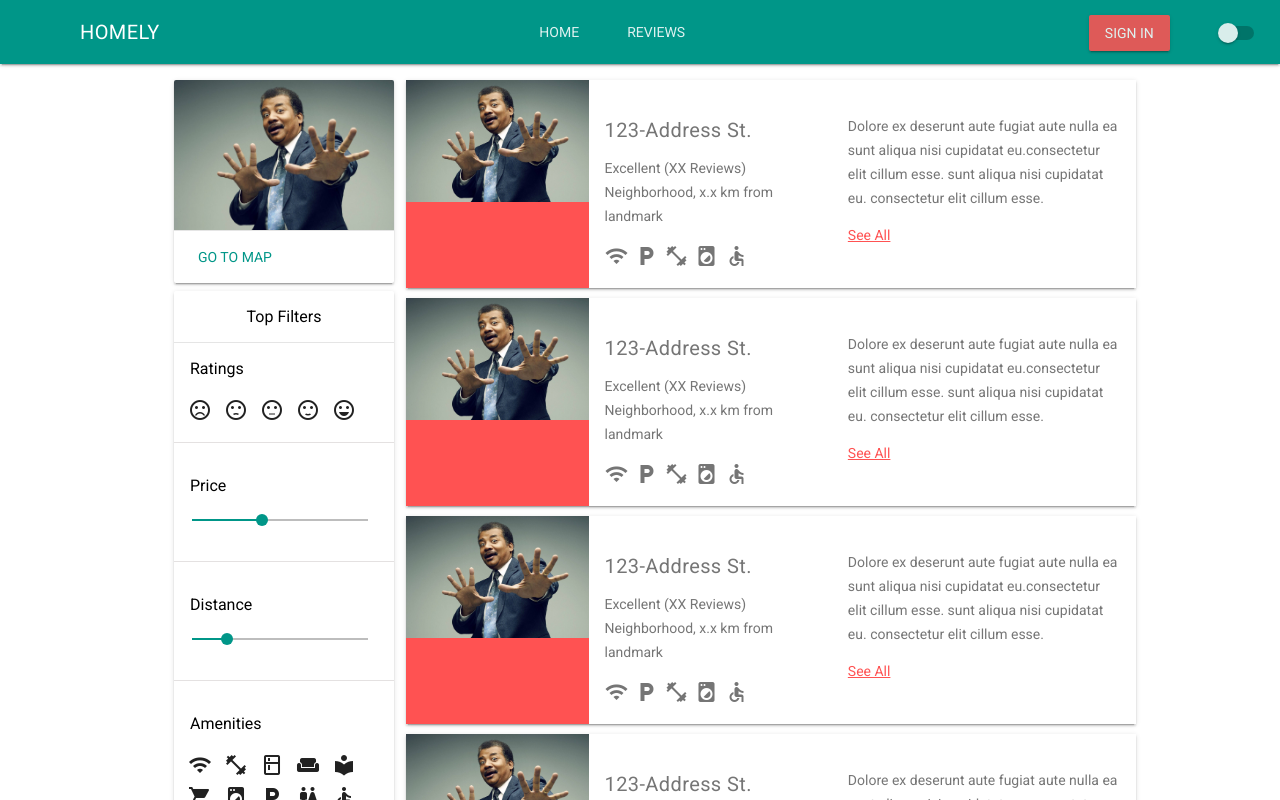
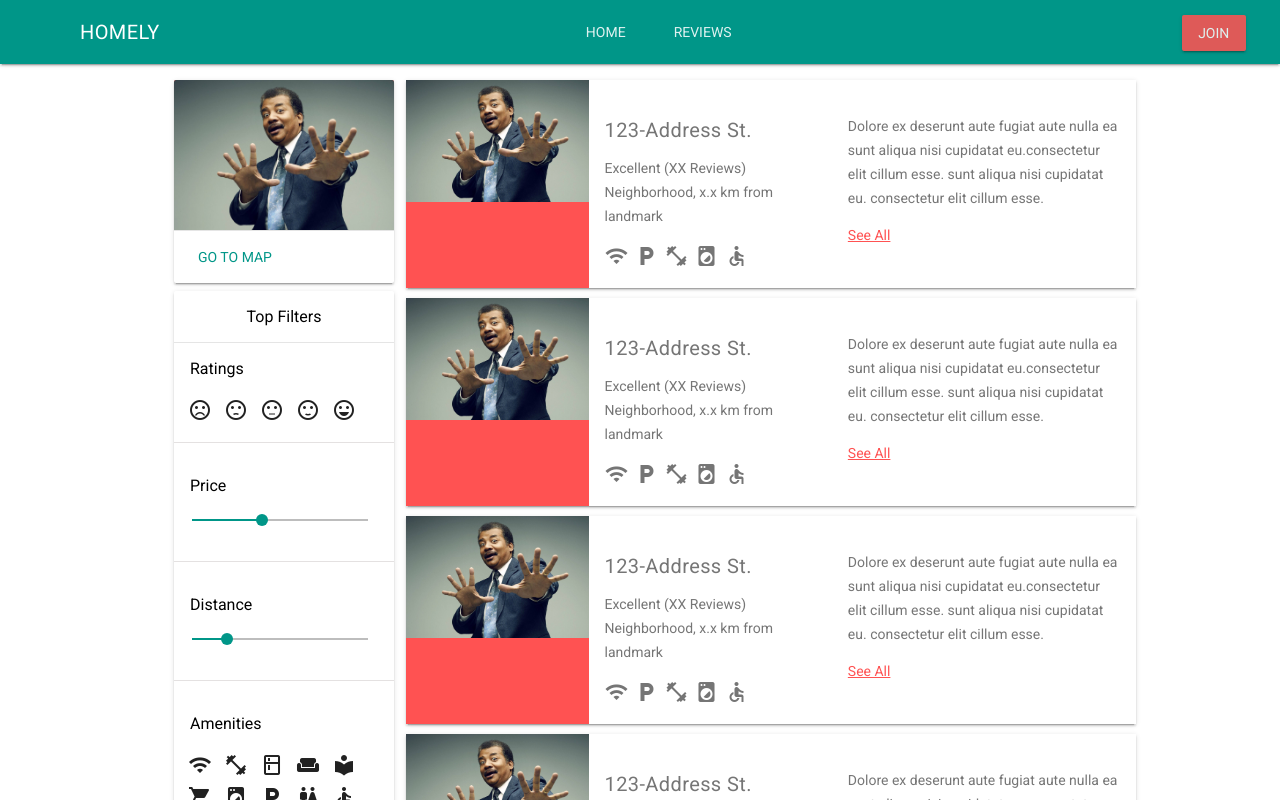
Before and after one commit to SEG2900Team6/SEG2900Team6.github.io, a plain HTML site: page reviews.html in a window 1280 px wide. Drawn offline with Linux system fonts and the light colour scheme; files whose address does not match are found by name.

Commit message:
Updated nav bar for all pages

```diff
--- a/reviews.html
+++ b/reviews.html
@@ -19,15 +19,10 @@
 					<a class="mdl-navigation__link" href="https://seg2900team6.github.io/">HOME</a>
 					<a class="mdl-navigation__link" href="https://seg2900team6.github.io/reviews">REVIEWS</a>
 					<div class="mdl-layout-spacer"></div>
-						<a class="mdl-navigation__link" href="https://seg2900team6.github.io/signup">
-								<button class="mdl-button mdl-js-button mdl-button--raised mdl-js-ripple-effect mdl-button--accent">
-										Sign in
-								</button>
-						</a>
-						<a class="mdl-navigation__link" href="" style="margin-right:50px;">
-								<label for="switch2" class="mdl-switch mdl-js-switch mdl-js-ripple-effect">
-										<input type="checkbox" id="switch2" class="mdl-switch__input">
-								</label>
+						<a class="mdl-navigation__link" href="https://seg2900team6.github.io/signup" style="margin-right:50px;">
+							<button class="mdl-button mdl-js-button mdl-button--raised mdl-js-ripple-effect mdl-button--accent">
+								Join
+							</button>
 						</a>
 				</nav>
 				</div>
```
Also changed, not shown: about.html (+2 -2 lines), index.html (+2 -2 lines), signup.html (+1 -1 lines), signup_action.html (+1 -1 lines).
